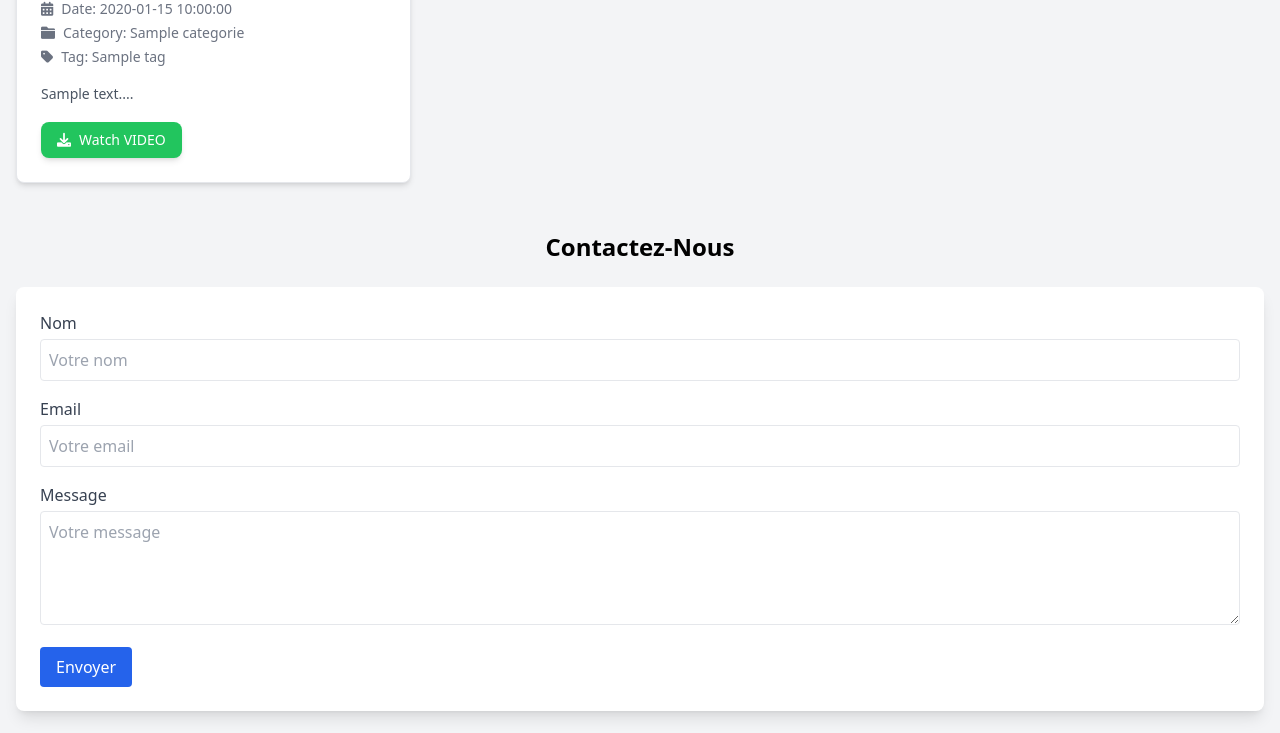
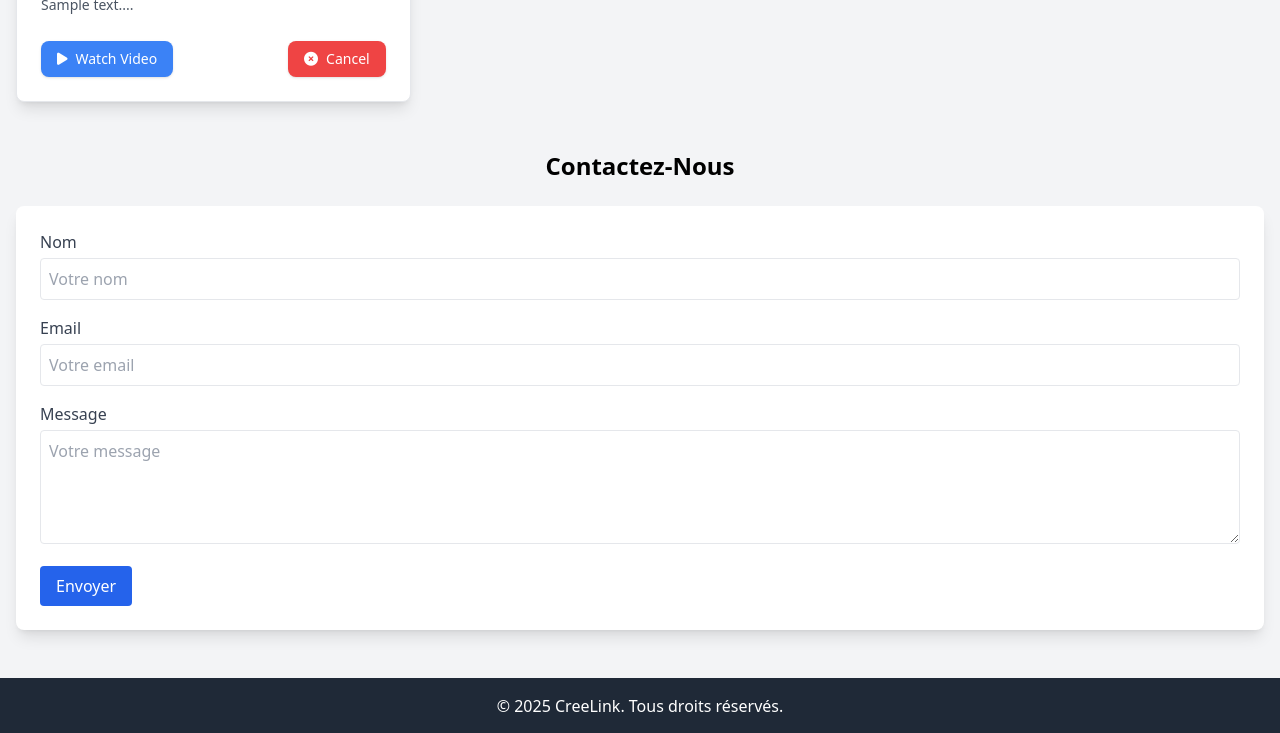
Before and after one commit to hamza2024web/YouDemy, a PHP site: page /Views/etudiant/MesCours.php in a window 1280 px wide. Shown: the part 853-1586 px from the top of the page. Run offline with PHP 8.4, Linux system fonts and the light colour scheme; the visitor is signed in with stand-in values (Sample User, id 1); tables that the repository leaves empty or names only in its code hold one stand-in row (values such as "Sample post"); some libraries are stand-ins or nearby versions.

Commit message:
add the delete inscription button and set the traitement code now working tree clean

```diff
--- a/project/src/Controllers/AuthContrRegistre.php
+++ b/project/src/Controllers/AuthContrRegistre.php
@@ -29,7 +29,6 @@ class AuthContrRegistre {
                 echo "Votre compte a été Disactiver";
             }
         }
-
     }
     public function updateStatus($id , $newstatus){
         $statusModel = new UserModel();
--- a/project/src/Controllers/CourController.php
+++ b/project/src/Controllers/CourController.php
@@ -78,6 +78,12 @@ class CourController {
         return $EtudiantPostuler;
 
     }
+    public function deleteInscription($cour_id){
+        $deleteIinscription = new PdfCourModel();
+        $resultOfDelete = $deleteIinscription->cancelInsciption($cour_id);
+        $pathUrl = "/src/views/";
+        header("location:" . $pathUrl . "etudiant/home.php");
+    }
     public function CountInscription(){
         $CountInscription = new PdfCourModel();
         $countInscriptions = $CountInscription->CountInscriptions();
--- a/project/src/Models/CourModel.php
+++ b/project/src/Models/CourModel.php
@@ -270,4 +270,25 @@ abstract class CourModel
             return false ;
         }
     }
+    public function cancelInsciption($cour_id){
+        $etudiantt_id = $_SESSION["user_id"];
+        $queryToGetTheUser = "SELECT etudiant.id FROM etudiant
+        INNER JOIN users ON etudiant.user_id = users.id
+        WHERE users.id = :etudiant_id";
+        $stmt = $this->conn->prepare($queryToGetTheUser);
+        $stmt->bindParam(":etudiant_id",$etudiantt_id);
+        $stmt->execute();
+        $etudiant = $stmt->fetch();
+        $etudiantId = $etudiant["id"];
+        $query = "DELETE FROM inscription WHERE etudiant_id = :user_id AND cour_id = :cour_id";
+        $stmt = $this->conn->prepare($query);
+        $stmt->bindParam(":user_id",$etudiantId);
+        $stmt->bindParam(":cour_id",$cour_id);
+        $stmt->execute();
+        if ($stmt->rowCount() > 0) {
+            return true;
+        } else {
+            return false;
+        }
+    }
 }
--- a/project/src/Views/etudiant/MesCours.php
+++ b/project/src/Views/etudiant/MesCours.php
@@ -5,6 +5,14 @@ session_start();
 use App\Controllers\CourController;
 
 $fetchCours = new CourController();
+
+
+if (isset($_POST["cancel"])) {
+    $cour_id = $_POST["cour_id"];
+    $fetchCours->deleteInscription($cour_id);
+}
+
+
 $results = $fetchCours->fetchCoursInscript();
 $pattern = '/^.*\.pdf$/i';
 ?>
@@ -42,33 +50,57 @@ $pattern = '/^.*\.pdf$/i';
             <h2 class="text-2xl font-semibold mb-6 text-center">Cours Récentes</h2>
             <div class="grid grid-cols-1 md:grid-cols-2 lg:grid-cols-3 gap-8">
                 <?php foreach ($results as $cour) { ?>
-                    <div class="bg-white shadow-md border border-gray-200 rounded-lg overflow-hidden transform transition-transform hover:scale-105 hover:shadow-xl">
+                    <div class="bg-white shadow-lg border border-gray-200 rounded-lg overflow-hidden transform transition-transform hover:scale-105 hover:shadow-2xl">
                         <div class="p-6">
-                            <h3 class="text-lg font-bold text-gray-800 mb-2 truncate">Instructor: <?= $cour['enseignant_name'] ?></h3>
-                            <h3 class="text-lg font-bold text-gray-800 mb-2 truncate">Title: <?= $cour['titre'] ?></h3>
-                            <iframe width="430" height="315" src="<?= $cour["contenu"] ?>" frameborder="0"></iframe>
-                            <p class="text-sm text-gray-500 mb-1">
-                                <i class="fas fa-calendar-alt mr-2"></i>Date: <span class="font-medium"><?= $cour['created_at'] ?></span>
+                            <h3 class="text-xl font-bold text-gray-800 mb-3 truncate">Instructor: <?= $cour['enseignant_name'] ?></h3>
+                            <h4 class="text-lg font-semibold text-gray-700 mb-3 truncate">Title: <?= $cour['titre'] ?></h4>
+
+                            <div class="relative aspect-video bg-gray-100 rounded-md overflow-hidden mb-4">
+                                <iframe
+                                    class="absolute inset-0 w-full h-full"
+                                    src="<?= $cour['contenu'] ?>"
+                                    frameborder="0"
+                                    allowfullscreen>
+                                </iframe>
+                            </div>
+
+                            <p class="text-sm text-gray-600 mb-2">
+                                <i class="fas fa-calendar-alt mr-2 text-blue-500"></i>
+                                Date: <span class="font-medium"><?= $cour['created_at'] ?></span>
                             </p>
-                            <p class="text-sm text-gray-500 mb-1">
-                                <i class="fas fa-folder mr-2"></i>Category: <span class="font-medium"><?= $cour['category_name'] ?></span>
+                            <p class="text-sm text-gray-600 mb-2">
+                                <i class="fas fa-folder mr-2 text-yellow-500"></i>
+                                Category: <span class="font-medium"><?= $cour['category_name'] ?></span>
                             </p>
-                            <p class="text-sm text-gray-500 mb-1">
-                                <i class="fas fa-tag mr-2"></i>Tag: <span class="font-medium"><?= $cour['tag_name'] ?></span>
+                            <p class="text-sm text-gray-600 mb-2">
+                                <i class="fas fa-tag mr-2 text-green-500"></i>
+                                Tag: <span class="font-medium"><?= $cour['tag_name'] ?></span>
                             </p>
-                            <p class="text-sm text-gray-600 mt-4 mb-4 leading-relaxed"><?= substr($cour['descrption'], 0, 100) ?>...</p>
-                            <div class="flex items-center justify-between">
-                                <?php if (preg_match($pattern, $cour["contenu"])) { ?>
-                                    <a href="<?= $cour['contenu']; ?>" download
-                                        class="inline-flex items-center bg-green-500 text-white text-sm font-medium py-2 px-4 rounded-lg shadow-md hover:bg-green-600 transition">
-                                        <i class="fas fa-download mr-2"></i>Télécharger PDF
+
+                            <p class="text-gray-600 mt-4 leading-relaxed text-sm">
+                                <?= substr($cour['descrption'], 0, 100) ?>...
+                            </p>
+
+                            <div class="mt-6 flex justify-between items-center">
+                                <?php if (preg_match($pattern, $cour['contenu'])) { ?>
+                                    <a href="<?= $cour['contenu'] ?>" download
+                                        class="inline-flex items-center bg-green-500 text-white text-sm font-medium py-2 px-4 rounded-lg shadow hover:bg-green-600 transition">
+                                        <i class="fas fa-download mr-2"></i> Télécharger PDF
                                     </a>
                                 <?php } else { ?>
-                                    <a href="<?= $cour['contenu']; ?>" download
-                                        class="inline-flex items-center bg-green-500 text-white text-sm font-medium py-2 px-4 rounded-lg shadow-md hover:bg-green-600 transition">
-                                        <i class="fas fa-download mr-2"></i>Watch VIDEO
+                                    <a href="<?= $cour['contenu'] ?>" target="_blank"
+                                        class="inline-flex items-center bg-blue-500 text-white text-sm font-medium py-2 px-4 rounded-lg shadow hover:bg-blue-600 transition">
+                                        <i class="fas fa-play mr-2"></i> Watch Video
                                     </a>
                                 <?php } ?>
+
+                                <form action="" method="POST">
+                                    <input type="hidden" name="cour_id" value="<?= $cour['id'] ?>">
+                                    <button type="submit" name="cancel"
+                                        class="inline-flex items-center bg-red-500 text-white text-sm font-medium py-2 px-4 rounded-lg shadow hover:bg-red-600 transition">
+                                        <i class="fas fa-times-circle mr-2"></i> Cancel
+                                    </button>
+                                </form>
                             </div>
                         </div>
                     </div>
```
